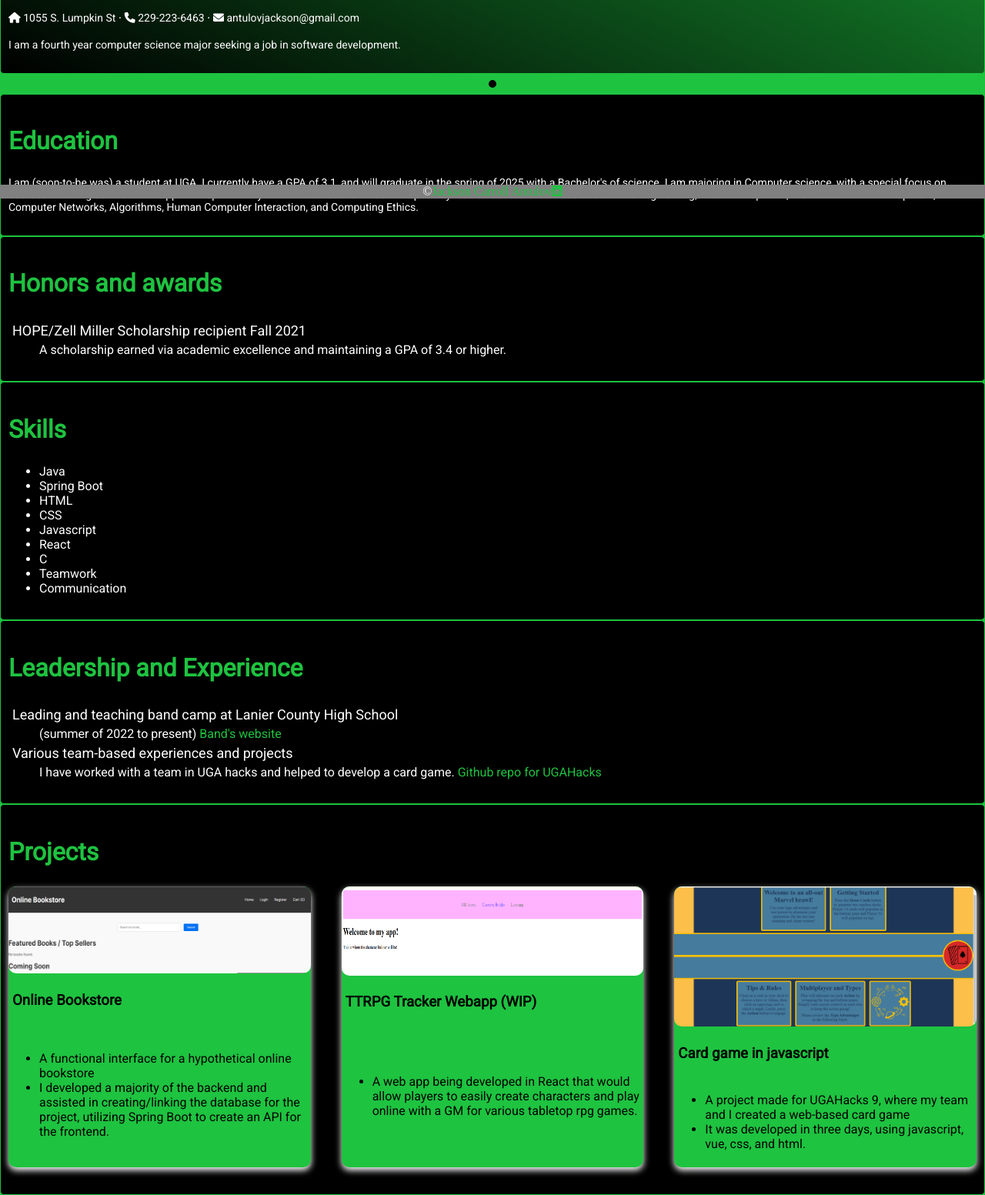
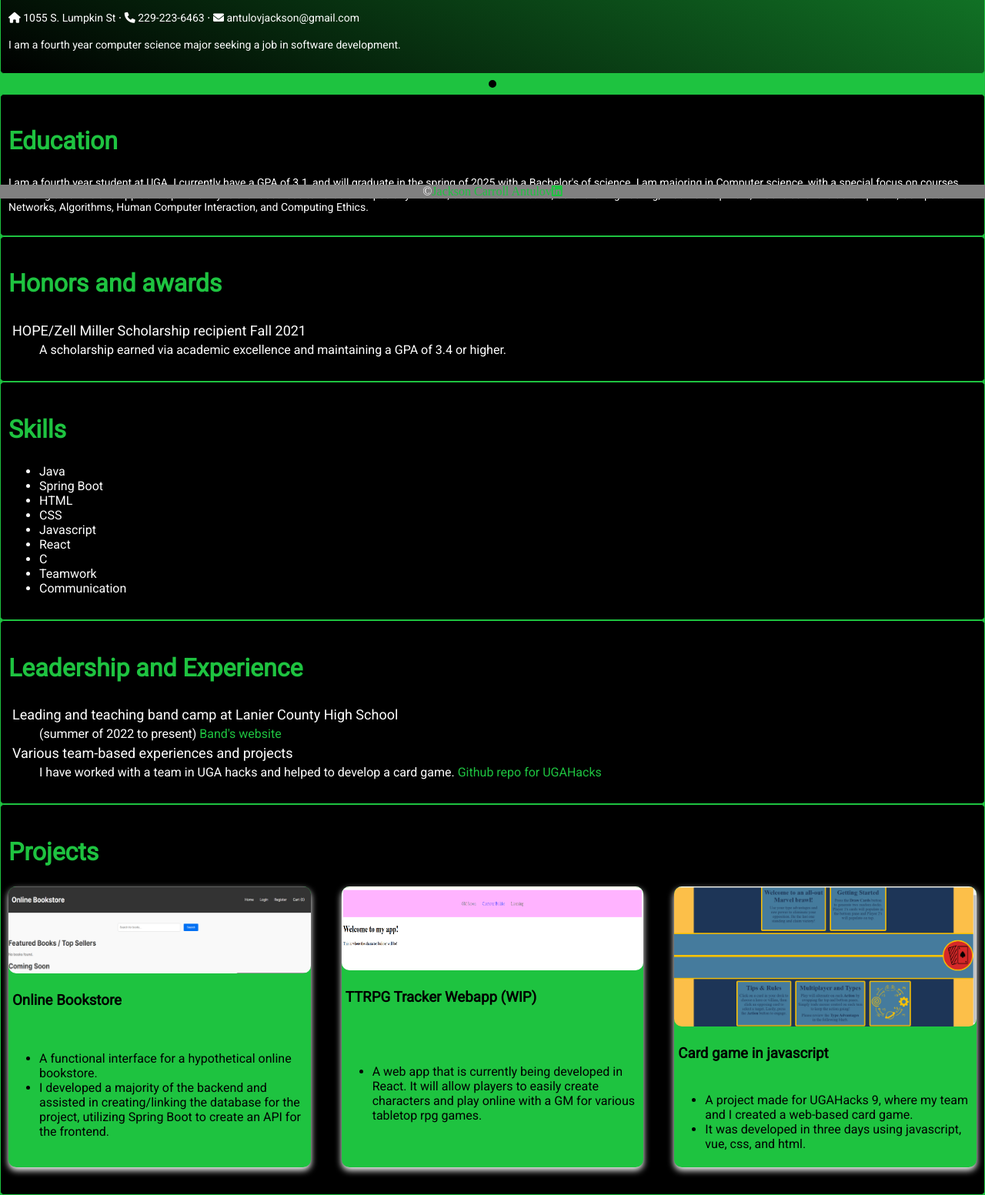
Before and after one commit to J-Antulov03/J-Antulov03.github.io, a plain HTML site: page index.html in a window 1280 px wide. Shown: the part 542-2095 px from the top of the page at 77% size. Drawn offline with Linux system fonts and the light colour scheme.

Commit message:
Final touches

```diff
--- a/index.html
+++ b/index.html
@@ -37,8 +37,8 @@
             Education
         </h2>
         <p>
-            I am (soon-to-be was) a student at UGA. I currently have a GPA of 3.1, and will graduate in the spring of 2025 with a Bachelor's of science.
-            I am majoring in Computer science, with a special focus on courses involving software and app development. My relevant courses towards this specialty inculde but are not limited to
+            I am a fourth year student at UGA. I currently have a GPA of 3.1, and will graduate in the spring of 2025 with a Bachelor's of science.
+            I am majoring in Computer science, with a special focus on courses involving software and app development. My relevant courses towards this specialty include, but are not limited to,
             Software Engineering, Web Development, Mobile software development, Computer Networks, Algorithms, Human Computer Interaction, and Computing Ethics.
         </p>
     </section>
@@ -89,7 +89,7 @@
                 Online Bookstore
             </h3>
             <ul>
-                <li>A functional interface for a hypothetical online bookstore</li>
+                <li>A functional interface for a hypothetical online bookstore.</li>
                 <li>I developed a majority of the backend and assisted in creating/linking the database for the project, utilizing Spring Boot to create an API for the frontend.</li>
             </ul>
             </div>
@@ -99,7 +99,7 @@
                 TTRPG Tracker Webapp (WIP)
             </h3>
             <ul>
-                <li>A web app being developed in React that would allow players to easily create characters and play online with a GM for various tabletop rpg games.</li>
+                <li>A web app that is currently being developed in React. It will allow players to easily create characters and play online with a GM for various tabletop rpg games.</li>
             </ul>
             </div>
             <div class = "card">
@@ -108,8 +108,8 @@
                 Card game in javascript
             </h3>
             <ul>
-                <li>A project made for UGAHacks 9, where my team and I created a web-based card game</li>
-                <li>It was developed in three days, using javascript, vue, css, and html.</li>
+                <li>A project made for UGAHacks 9, where my team and I created a web-based card game.</li>
+                <li>It was developed in three days using javascript, vue, css, and html.</li>
             </ul>
             </div>
         </div>
```
